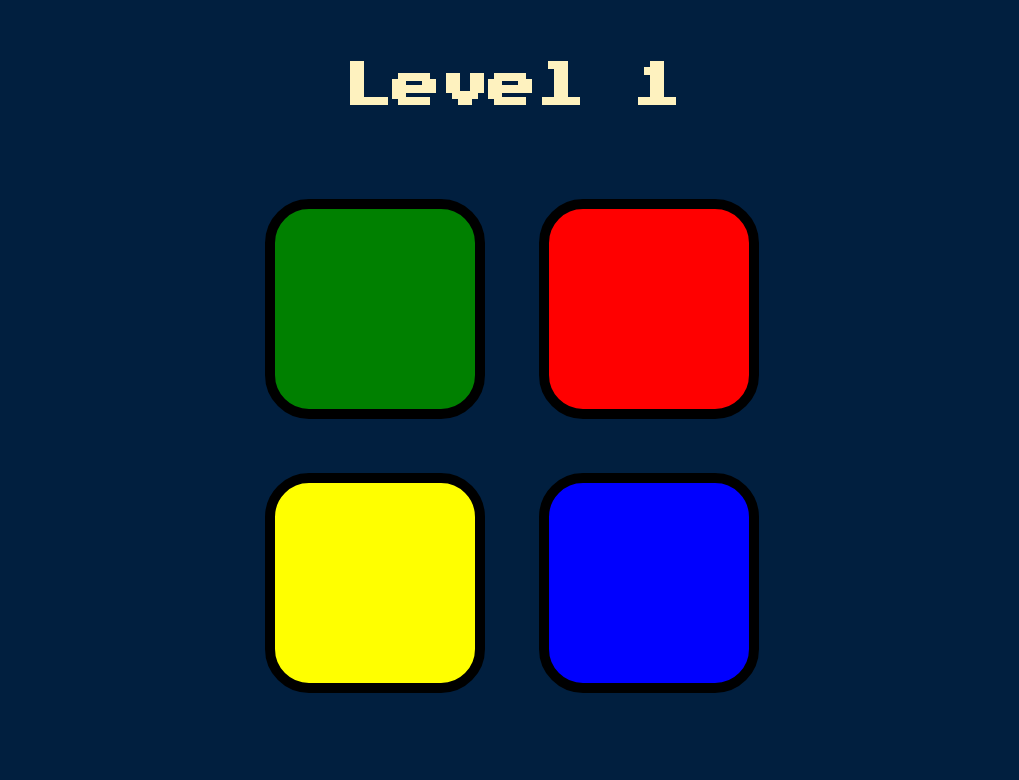
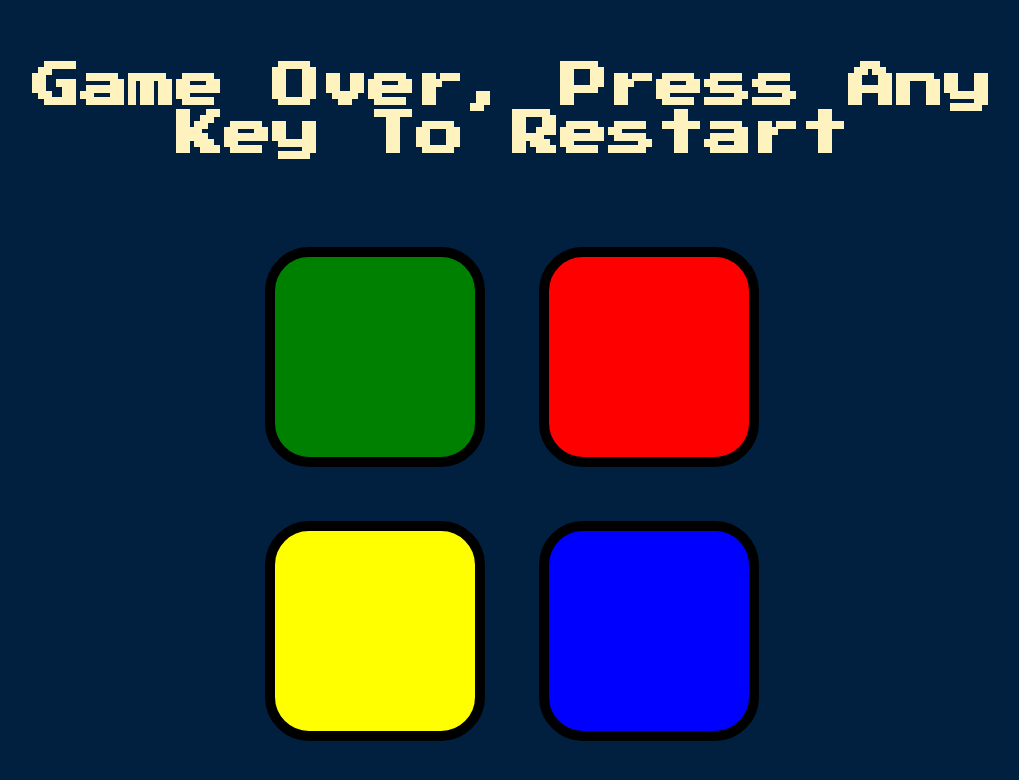
Before and after one commit to apaskhaver/SimonGame, a plain HTML site: page index.html in a window 1280 px wide. Both pictures are taken after a click on the element 503 px from the left and 309 px from the top of the page. Shown: the whole page, without its empty margins (128-1147 px from the left). Drawn offline with nearby package versions, Linux system fonts and the light colour scheme.

Commit message:
Fix checkAnswer(currentLevel) to not handle restarting the gameusing started variable; fix bugs

```diff
--- a/game.js
+++ b/game.js
@@ -2,11 +2,12 @@ var buttonColors = ["red", "blue", "green", "yellow"];
 var gamePattern = [];
 var userClickedPattern = [];
 var level = 0;
-started = false;
+var started = false;
 
 //start game
 $(document).keydown(function() {
   if (!started) {
+    $("#level-title").text("Level " + level);
     nextSequence();
     started = true;
   }
@@ -31,6 +32,7 @@ function nextSequence() {
   var randomNumber = Math.floor(Math.random() * 4);
   var randomChosenColor = buttonColors[randomNumber];
   gamePattern.push(randomChosenColor);
+
   $("#" + randomChosenColor).fadeOut(100).fadeIn(100);
   playSound(randomChosenColor);
 }
@@ -61,21 +63,18 @@ function checkAnswer(currentLevel) {
   } else {
     playSound("wrong");
 
+    $("body").addClass("game-over");
     $("#level-title").text("Game Over, Press Any Key To Restart");
-
-    $("body").addClass("game-over");
     setTimeout(function() {
       $("body").removeClass("game-over");
     }, 200);
 
-    $(document).keydown(startOver);
-
-    nextSequence();
+    startOver();
   }
 }
 
 function startOver() {
   level = 0;
   gamePattern = [];
-  userClickedPattern = [];
+  started = false;
 }
```
Also changed, not shown: index.html (+1 -0 lines).
